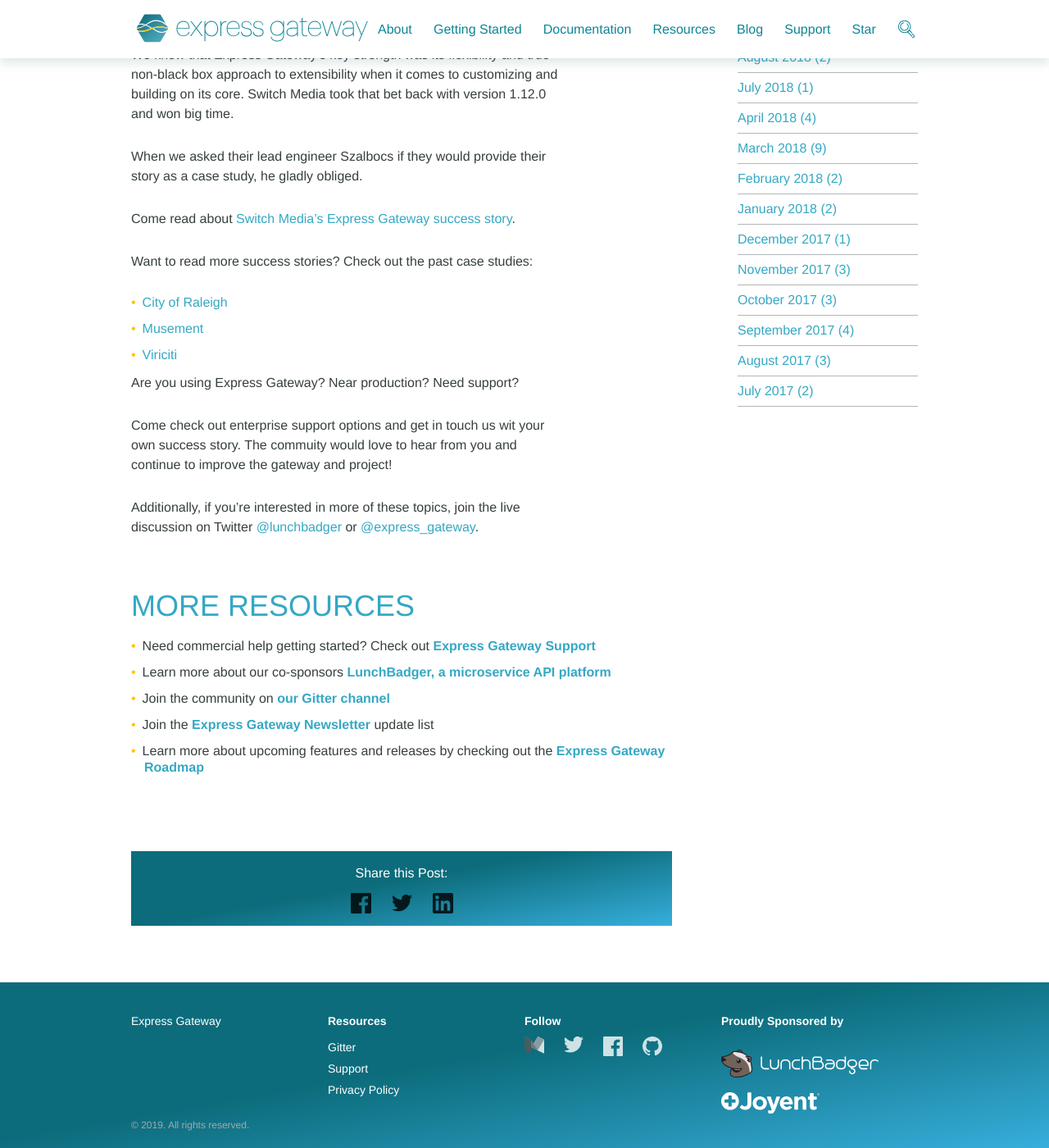
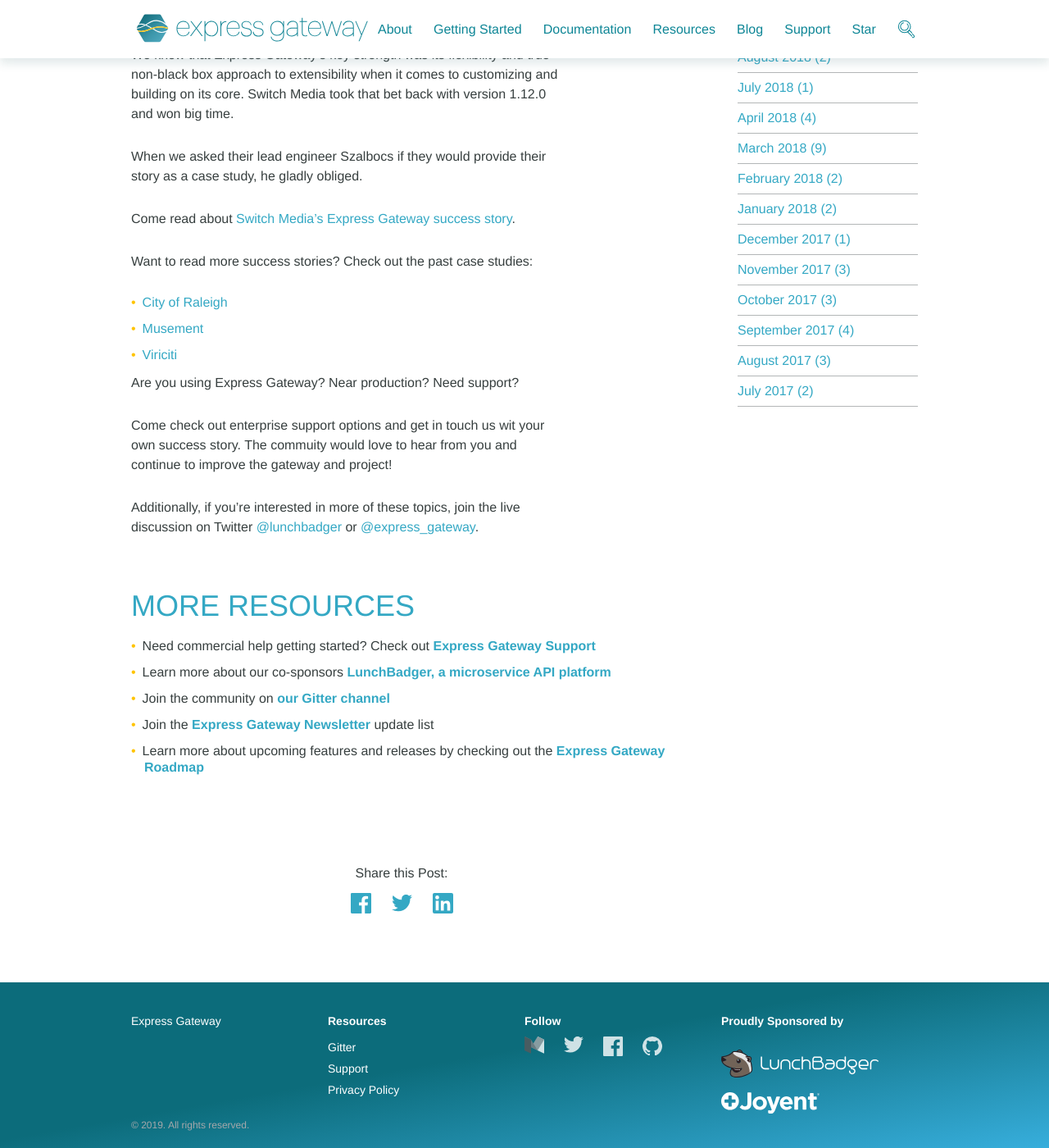
Before and after one commit to ExpressGateway/express-gateway.io, a Jekyll site: the page built from _posts/2019-01-06-case-study-switchmedia-success-story.markdown, in a window 1280 px wide and 1400 px high, scrolled down 356 px. Shown: the whole window at 82% size. Built offline with Jekyll 4.4.1, drawn with Linux system fonts in a browser that asks for light colours; nearby versions of some CDN libraries; some web fonts are replaced; comment, search, counter and statistics services are not loaded.

Commit message:
share icons css

```diff
--- a/_sass/_share.scss
+++ b/_sass/_share.scss
@@ -5,26 +5,6 @@
   padding: 15px;
   align-items: center;
   justify-content: center;
-  color: $color-background;
-  background: #0c6c7b; /* Old browsers */
-  background: -moz-linear-gradient(
-    170deg,
-    #0c6c7b 0%,
-    #0c6c7b 45%,
-    #37aedc 100%
-  ); /* FF3.6-15 */
-  background: -webkit-linear-gradient(
-    170deg,
-    #0c6c7b 0%,
-    #0c6c7b 45%,
-    #37aedc 100%
-  ); /* Chrome10-25,Safari5.1-6 */
-  background: linear-gradient(
-    170deg,
-    #0c6c7b 0%,
-    #0c6c7b 45%,
-    #37aedc 100%
-  ); /* W3C, IE10+, FF16+, Chrome26+, Opera12+, Safari7+ */
 
   p {
     text-align: center;
@@ -39,11 +19,16 @@
     a {
       align-self: center;
       max-width: 50px;
+      &:hover {
+        svg {
+          fill: #0e8696;
+        }
+      }
       svg {
         display: block;
         width: 50%;
-        opacity: 0.8;
         margin: 0 25% 0 25%;
+        fill: #34a8c4;
       }
     }
   }
```
Also changed, not shown: assets/img/nirav@2x.jpg.
